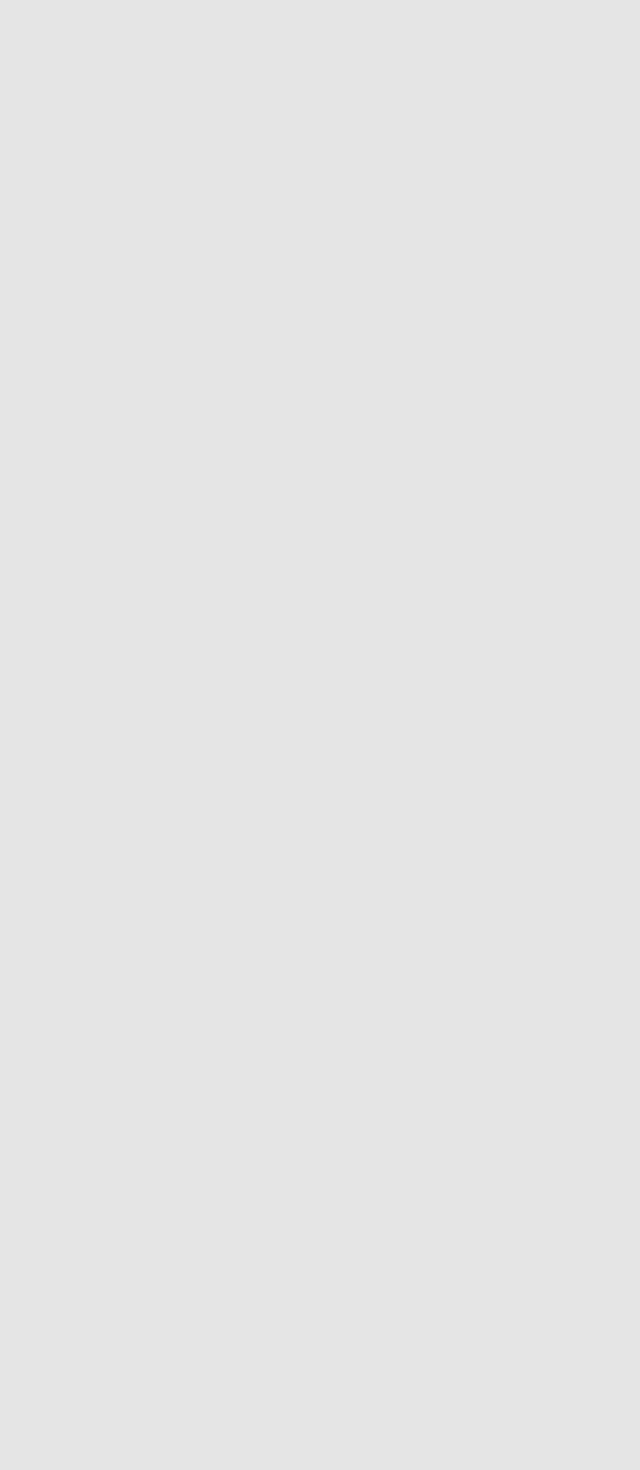
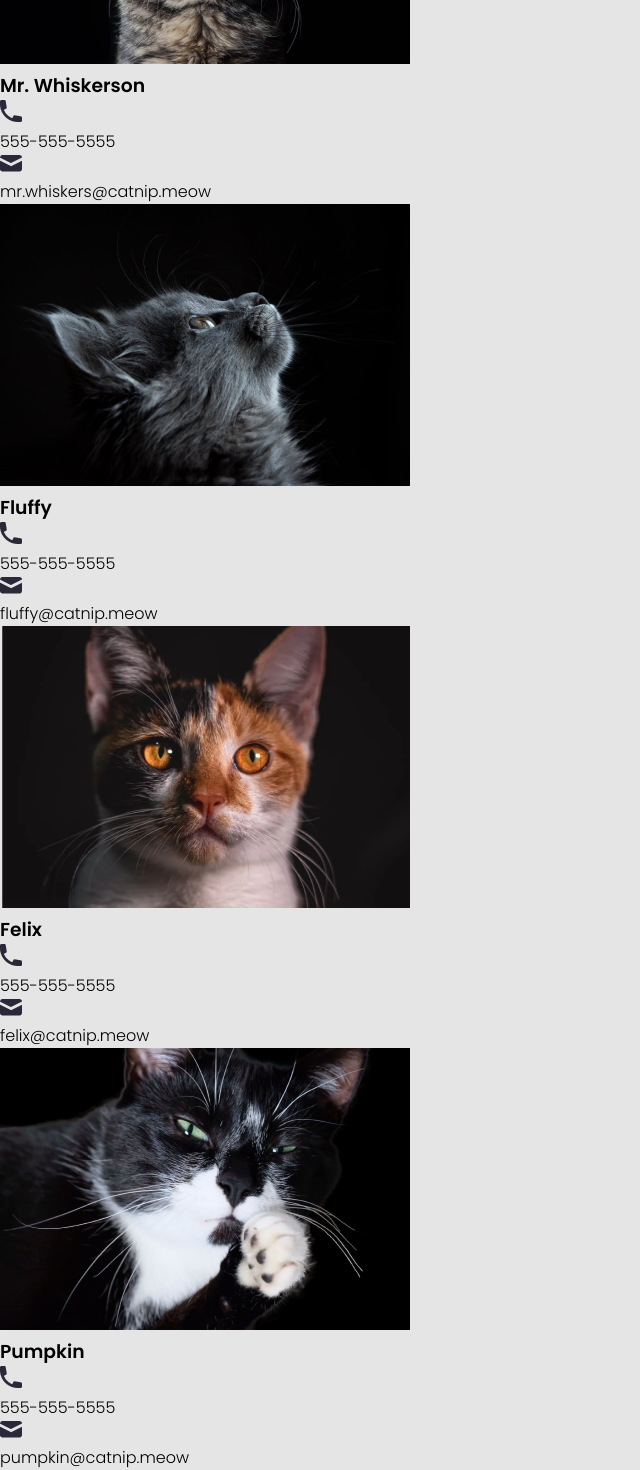
Before and after one commit to atoopdev/air-bnb-experiences-clone, a React (Create React App) app in the folder airbnb-experience-clone/: page / in a window 1280 px wide. Shown: the part 1080-2550 px from the top of the page, without its empty margins (0-640 px from the left). Before the commit the page ends 862 px from the top, so only its background shows below. Built offline with nearby package versions, Linux system fonts and the light colour scheme.

Commit message:
cat contact cards .js

```diff
--- a/airbnb-experience-clone/src/App.js
+++ b/airbnb-experience-clone/src/App.js
@@ -1,12 +1,14 @@
 import logo from './logo.svg';
 import Top from "./components/Top"
 import Card from "./components/Card"
+import Contact from "./components/Contact"
 
 function App() {
   return (
    <div>
     <Top />
     <Card />
+    <Contact />
    </div>
   );
 }
--- a/airbnb-experience-clone/src/components/Card.js
+++ b/airbnb-experience-clone/src/components/Card.js
@@ -2,7 +2,7 @@ import React from "react"
 import photoexperience from "../images/katie-zaferes.png"
 import star from "../images/star.png"
 
-export default function Card(){
+export default function Card(props){
     return <div className="experience-photos">
         <div className="experience-listing">
         <img className="experience-img" src={photoexperience} alt="Katie Zaferes in swimsuit/cap"></img>
--- /dev/null
+++ b/airbnb-experience-clone/src/components/Contact.js
@@ -0,0 +1,77 @@
+import React from "react"
+import felixcat from "../images/felix.png"
+import fluffycat from "../images/fluffykins.png"
+import whiskerscat from "../images/mr-whiskerson.png"
+import pumpkincat from "../images/pumpkin.png"
+import mailicon from "../images/mail-icon.png"
+import phoneicon from "../images/phone-icon.png"
+
+export default function Contact(props){
+     return <div className="contacts">
+
+        <div className="contact-card">
+            <img src={whiskerscat}></img>
+            <h3>Mr. Whiskerson</h3>
+
+            <div classname="info-group">
+                <img src={phoneicon}></img>
+                <p>555-555-5555</p>
+            </div>
+            {/* end info group */}
+            <div className="info-group">
+                <img src={mailicon}></img>
+                <p>mr.whiskers@catnip.meow</p>
+            </div>
+
+            </div>
+
+            <div className="contact-card">
+            <img src={fluffycat}></img>
+            <h3>Fluffy</h3>
+
+            <div classname="info-group">
+                <img src={phoneicon}></img>
+                <p>555-555-5555</p>
+            </div>
+            {/* end info group */}
+            <div className="info-group">
+                <img src={mailicon}></img>
+                <p>fluffy@catnip.meow</p>
+            </div>
+        </div>
+        {/* end contact card */}
+
+        <div className="contact-card">
+            <img src={felixcat}></img>
+            <h3>Felix</h3>
+
+            <div classname="info-group">
+                <img src={phoneicon}></img>
+                <p>555-555-5555</p>
+            </div>
+            {/* end info group */}
+            <div className="info-group">
+                <img src={mailicon}></img>
+                <p>felix@catnip.meow</p>
+            </div>
+        </div>
+        {/* end contact card */}
+
+        <div className="contact-card">
+            <img src={pumpkincat}></img>
+            <h3>Pumpkin</h3>
+
+            <div classname="info-group">
+                <img src={phoneicon}></img>
+                <p>555-555-5555</p>
+            </div>
+            {/* end info group */}
+            <div className="info-group">
+                <img src={mailicon}></img>
+                <p>pumpkin@catnip.meow</p>
+            </div>
+        </div>
+        {/* end contact card */}
+    </div>
+    // end contacts div
+}
```
